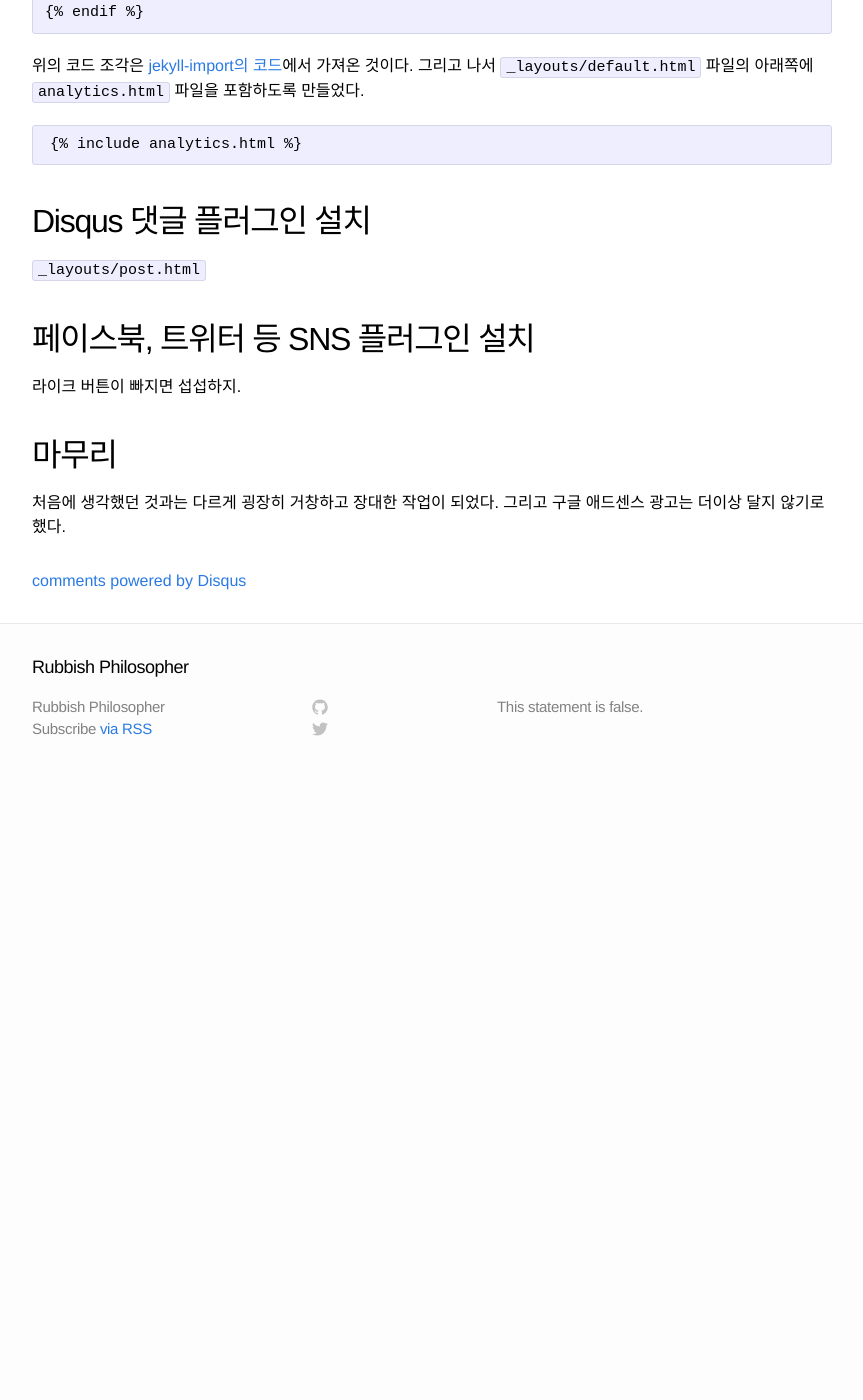
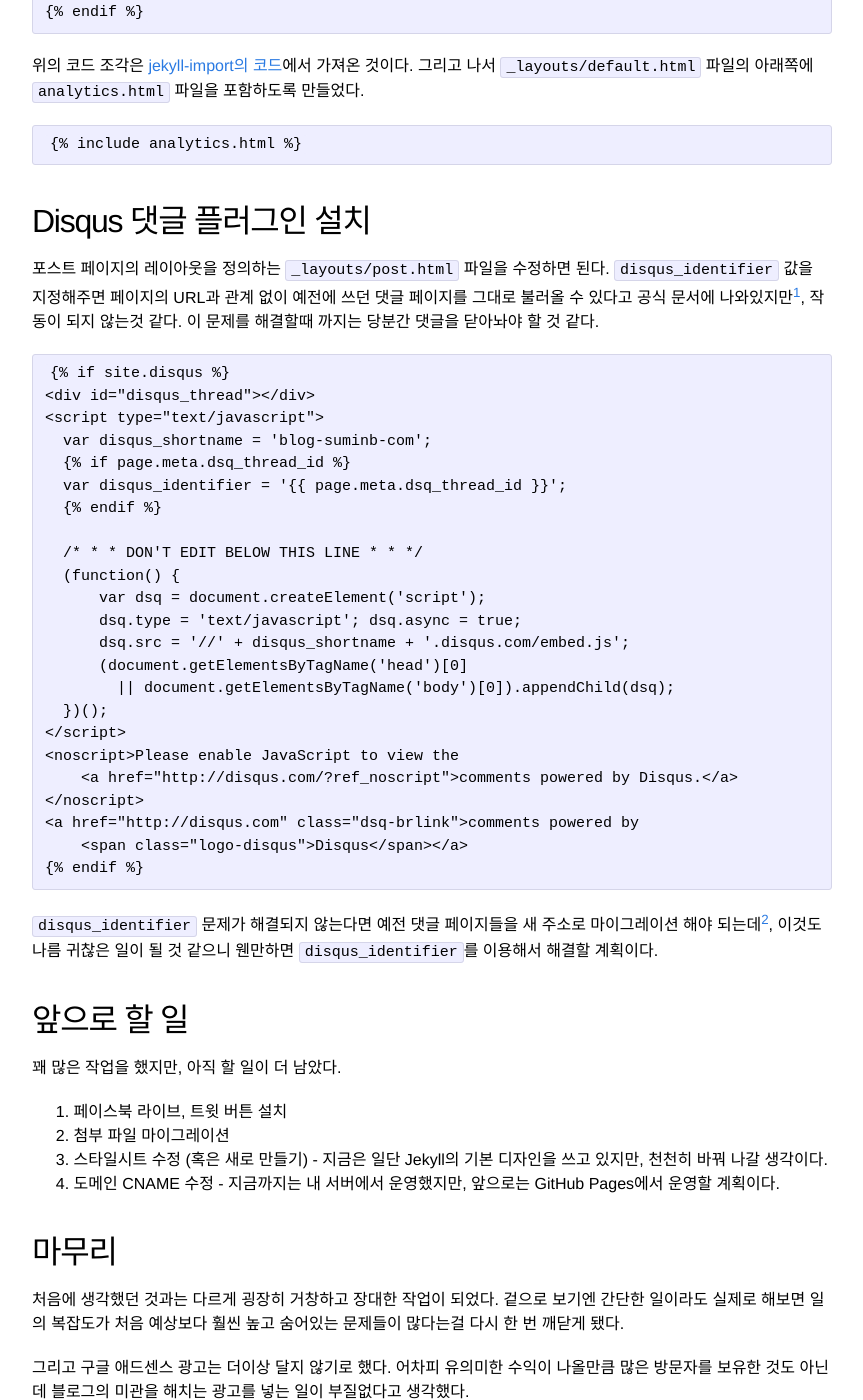
Before and after one commit to suminb/blog-suminb-com, a Jekyll site: the page built from _posts/2014-05-15-goodbye-wordpress-hello-jekyll.markdown, in a window 1280 px wide and 1400 px high, scrolled down 4297 px. Shown: the whole window, without its empty margins (208-1071 px from the left). Built offline with Jekyll 4.4.1, drawn with Linux system fonts in a browser that asks for light colours; formulas are drawn with MathJax 3; comment, search, counter and statistics services are not loaded; before the commit the page ends 5083 px from its top, so only the background shows below that; some of the changed text lies outside the part shown.

Commit message:
Revised a post

```diff
--- a/_posts/2014-05-15-goodbye-wordpress-hello-jekyll.markdown
+++ b/_posts/2014-05-15-goodbye-wordpress-hello-jekyll.markdown
@@ -179,19 +179,54 @@ Google Analytics 설치
 Disqus 댓글 플러그인 설치
 ---------------------
 
-`_layouts/post.html`
+포스트 페이지의 레이아웃을 정의하는 `_layouts/post.html` 파일을 수정하면 된다. `disqus_identifier` 값을 지정해주면 페이지의 URL과 관계 없이 예전에 쓰던 댓글 페이지를 그대로 불러올 수 있다고 공식 문서에 나와있지만[^disqus_identifier], 작동이 되지 않는것 같다. 이 문제를 해결할때 까지는 당분간 댓글을 닫아놔야 할 것 같다.
+
+    {% raw %}
+    {% if site.disqus %}
+    <div id="disqus_thread"></div>
+    <script type="text/javascript">
+      var disqus_shortname = 'blog-suminb-com';
+      {% if page.meta.dsq_thread_id %}
+      var disqus_identifier = '{{ page.meta.dsq_thread_id }}';
+      {% endif %}
+
+      /* * * DON'T EDIT BELOW THIS LINE * * */
+      (function() {
+          var dsq = document.createElement('script');
+          dsq.type = 'text/javascript'; dsq.async = true;
+          dsq.src = '//' + disqus_shortname + '.disqus.com/embed.js';
+          (document.getElementsByTagName('head')[0]
+            || document.getElementsByTagName('body')[0]).appendChild(dsq);
+      })();
+    </script>
+    <noscript>Please enable JavaScript to view the
+        <a href="http://disqus.com/?ref_noscript">comments powered by Disqus.</a>
+    </noscript>
+    <a href="http://disqus.com" class="dsq-brlink">comments powered by
+        <span class="logo-disqus">Disqus</span></a>
+    {% endif %}
+    {% endraw %}
+
+`disqus_identifier` 문제가 해결되지 않는다면 예전 댓글 페이지들을 새 주소로 마이그레이션 해야 되는데[^disqus_migration], 이것도 나름 귀찮은 일이 될 것 같으니 웬만하면 `disqus_identifier`를 이용해서 해결할 계획이다.
 
 
-페이스북, 트위터 등 SNS 플러그인 설치
------------------------------
+앞으로 할 일
+---------
 
-라이크 버튼이 빠지면 섭섭하지.
+꽤 많은 작업을 했지만, 아직 할 일이 더 남았다.
+
+1. 페이스북 라이브, 트윗 버튼 설치
+1. 첨부 파일 마이그레이션
+1. 스타일시트 수정 (혹은 새로 만들기) - 지금은 일단 Jekyll의 기본 디자인을 쓰고 있지만, 천천히 바꿔 나갈 생각이다.
+1. 도메인 CNAME 수정 - 지금까지는 내 서버에서 운영했지만, 앞으로는 GitHub Pages에서 운영할 계획이다.
 
 
 마무리
 ----
 
-처음에 생각했던 것과는 다르게 굉장히 거창하고 장대한 작업이 되었다. 그리고 구글 애드센스 광고는 더이상 달지 않기로 했다.
+처음에 생각했던 것과는 다르게 굉장히 거창하고 장대한 작업이 되었다. 겉으로 보기엔 간단한 일이라도 실제로 해보면 일의 복잡도가 처음 예상보다 훨씬 높고 숨어있는 문제들이 많다는걸 다시 한 번 깨닫게 됐다.
+
+그리고 구글 애드센스 광고는 더이상 달지 않기로 했다. 어차피 유의미한 수익이 나올만큼 많은 방문자를 보유한 것도 아닌데 블로그의 미관을 해치는 광고를 넣는 일이 부질없다고 생각했다.
 
 
 [스포카]: http://spoqa.com
@@ -202,3 +237,6 @@ Disqus 댓글 플러그인 설치
 [jekyll-redirect-form]: https://github.com/jekyll/jekyll-redirect-from
 [YAML front-matter]: http://jekyllrb.com/docs/frontmatter/
 [convert.py]: https://github.com/suminb/suminb.github.io/blob/master/_posts/convert.py
+
+[^disqus_identifier]: <http://help.disqus.com/customer/portal/articles/472098-javascript-configuration-variables#disqus_identifier>
+[^disqus_migration]: <http://help.disqus.com/customer/portal/articles/286778-migration-tools>
```
